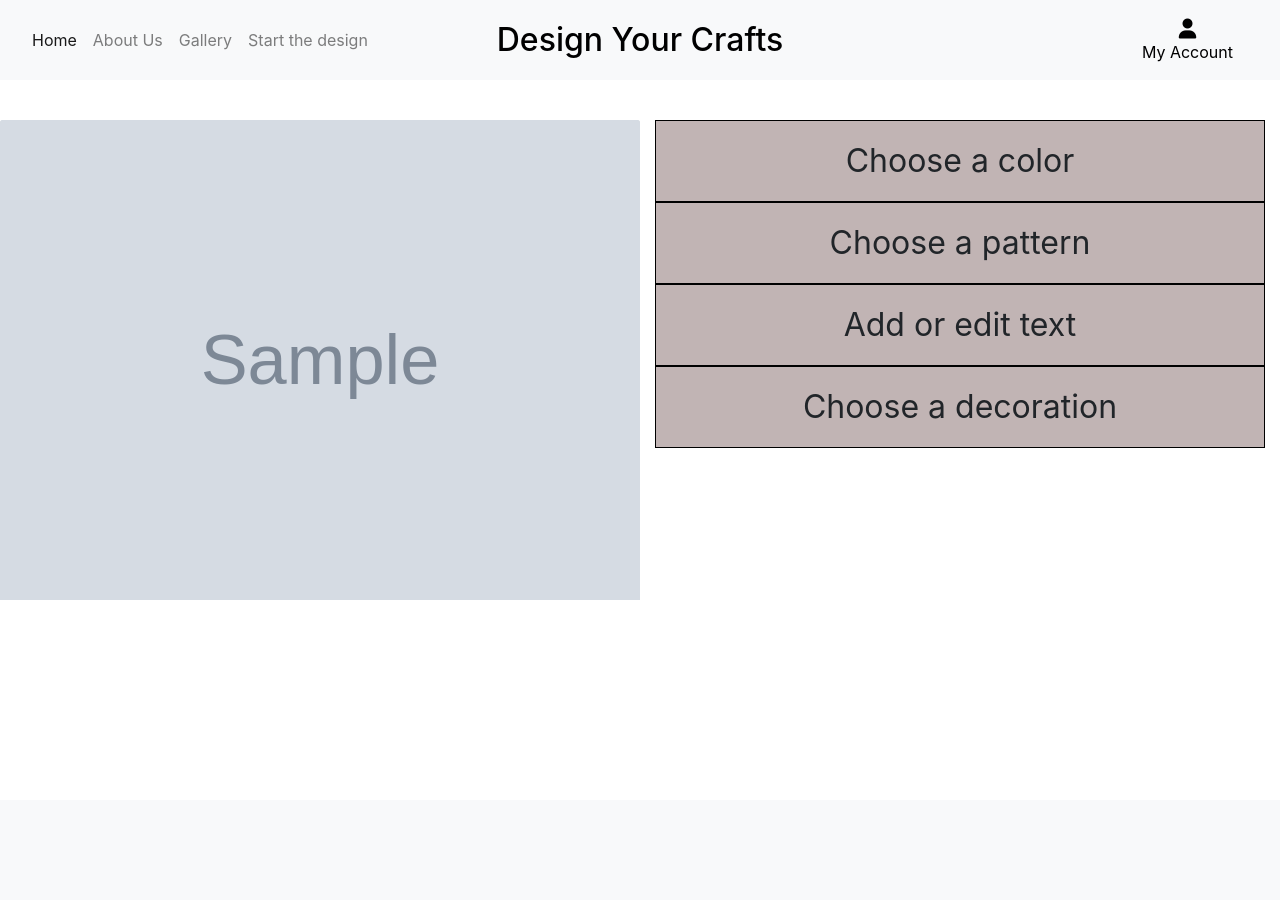
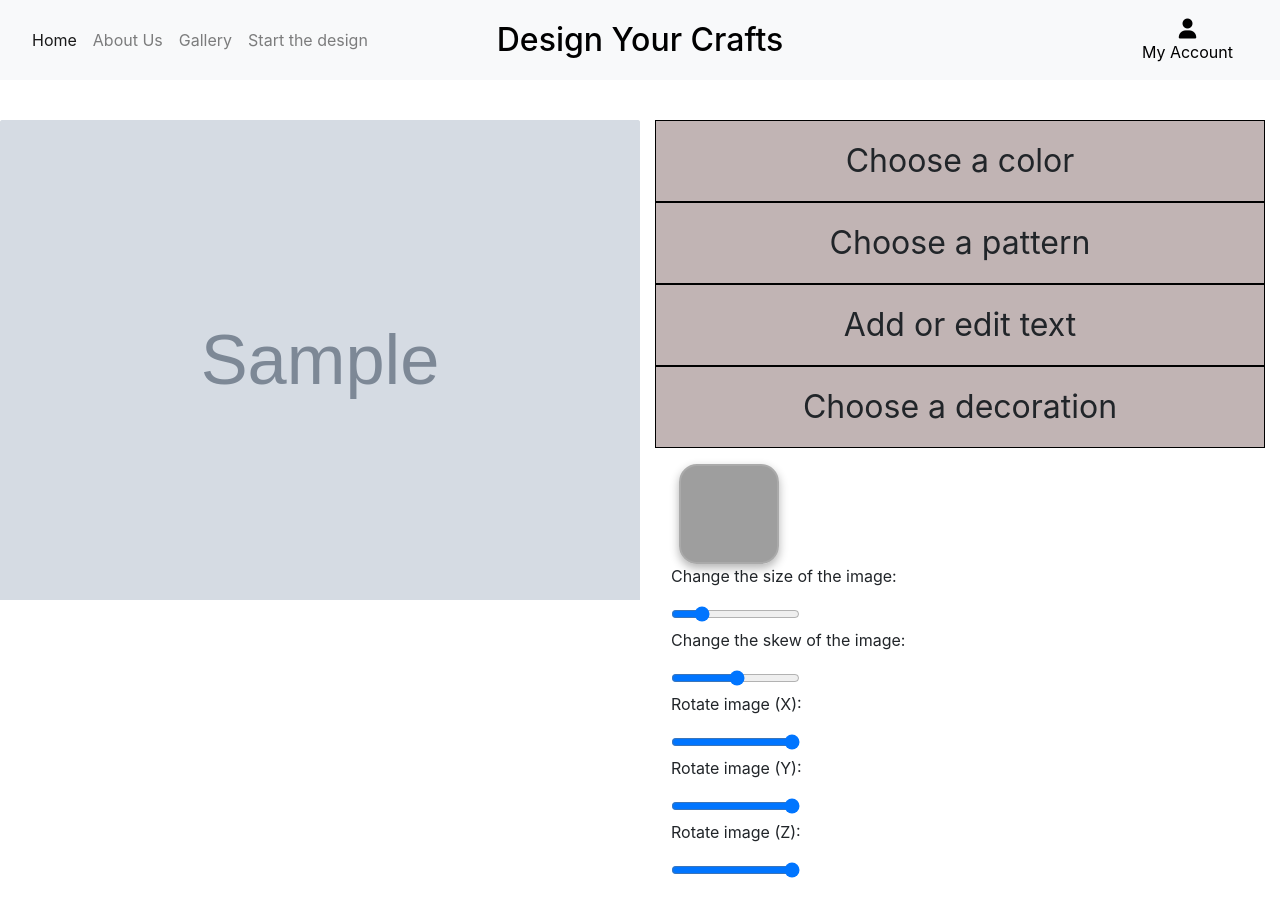
Before and after one commit to natalijabujevic0708/DesignYourCrafts, a Django app: page /products/1 in a window 1280 px wide. Before the commit the page ends 600 px from the top, so only its background shows below. Run offline with Django 3.2, Linux system fonts and the light colour scheme; tables that the repository leaves empty hold one stand-in row (values such as "Sample post"); grey boxes marked "Sample" are stand-in pictures; some libraries are stand-ins or nearby versions; grey boxes are pictures that could not be loaded.

Commit message:
Create new class Decoration

```diff
--- a/products/models.py
+++ b/products/models.py
@@ -36,6 +36,10 @@ class Product(models.Model):
     def __str__(self):
         return self.name
 
+class Decoration(models.Model):
+    sku = models.CharField(max_length=254, null=True, blank=True)
+    href = models.CharField(max_length=1000, null=True, blank=True)
+
 class Pattern(models.Model):
     sku = models.CharField(max_length=254, null=True, blank=True)
     href = models.CharField(max_length=1000, null=True, blank=True)
--- a/products/templates/products/design_product.html
+++ b/products/templates/products/design_product.html
@@ -38,8 +38,13 @@
             {% endif %}
             <!--Input text -->
             <div id="text_area_div">
-                <span id="close">x</span>
+                <span id="close_textarea" class="close">x</span>
                 <textarea id="textarea">INPUT TEXT HERE</textarea>
+            </div>
+            <!-- Decoration-->
+            <div id="chosen_decoration_div">
+                <span id="close_decoration" class="close">x</span>
+                <img class="chosen_decoration" src="" alt="Chosen Decoration">
             </div>
         </div>
         <div class="col-lg-6">
@@ -79,14 +84,12 @@
                     </select>
                 </div>
             </div>
-
+            <!--Options - decorations -->
             <div id="decorations_title" class="titles"> Choose a decoration </div>
-            <div id="decoration_options">
-                <div class="decorations">
-                    <img class="decoration"
-                        src="https://encrypted-tbn0.gstatic.com/images?q=tbn%3AANd9GcStI4O_4hwuKCTQC7QuOWlEI1gW8A0J7u29Sw&usqp=CAU"
-                        alt="">
-                </div>
+            <div id="decorations">
+                {% for decoration in decorations %}
+                <div class="decoration" id="{{ decoration.sku }}" title="{{ decoration.href }}"></div>
+                {% endfor %}
                 <div>
                     <p>Change the size of the image: </p>
                     <input id="image_size_slide" type="range" min="1" max="1000" value="200">
--- a/products/views.py
+++ b/products/views.py
@@ -1,5 +1,5 @@
 from django.shortcuts import render, get_object_or_404
-from .models import Product, Color, Pattern
+from .models import Product, Color, Pattern, Decoration
 
 # Create your views here.
 def all_products(request):
@@ -21,11 +21,13 @@ def design_product(request, product_id):
     product = get_object_or_404(Product, pk=product_id)
     colors = Color.objects.all()
     patterns = Pattern.objects.all()
+    decorations = Decoration.objects.all()
 
     context = {
         'product': product,
         'colors': colors,
         'patterns': patterns,
+        'decorations' : decorations
     }
 
     return render(request, 'products/design_product.html', context)
--- a/static/css/base.css
+++ b/static/css/base.css
@@ -3,6 +3,9 @@
 body, html {
   margin: 0;
   padding: 0;
+}
+
+body, html, .chosen_decoration, textarea {
   height: 100%;
   width: 100%;
 }
@@ -34,11 +37,11 @@ body, html {
   min-height: 60vh;
 }
 
-#container, #text_area_div {
+#container, #text_area_div, #chosen_decoration_div {
   position: relative;
 }
 
-#lock_image, .colors, .patterns, .font_family, .slide_container, #text_area_div, .font_family, .decorations {
+#lock_image, .colors, .patterns, .font_family, .slide_container, #text_area_div, .font_family, .decorations, #chosen_decoration_div {
   z-index: 3;
 }
 
@@ -59,11 +62,11 @@ body, html {
   height: auto;
 }
 
- .colors, .patterns{
+.colors, .patterns, #decorations, #chosen_decoration_div, #text_area_div, .titles {
   padding: 2vh;
 }
 
-.color, .pattern {
+.color, .pattern, .decoration {
   margin-left: 0.5em;
   border-radius: 18px;
   box-shadow: 0px 4px 10px rgba(0, 0, 0, 0.3);
@@ -75,34 +78,36 @@ body, html {
   width: 36px;
 }
 
-.color, .pattern, #text_area_div {
+.color, .pattern, #text_area_div, .decoration, #chosen_decoration_div {
   cursor: pointer;
 }
 
-.pattern {
+.pattern, .decoration {
   background-position: center;
   background-size: contain;
   height: 100px;
   width: 100px;
 }
 
-#text_area_div, .colors, .patterns, #text_options, #decoration_options {
-  display: none
+.decoration {
+  background-size: cover !important;
+}
+
+#text_area_div, .colors, .patterns, #text_options, #decoration_options, #chosen_decoration_div, .close {
+  display: none;
 }
 
 textarea {
-  height: 100%;
-  width: 100%;
   resize: both;
   background: transparent;
   border: transparent;
   margin: 10px;
   font-size: 30px;
 }
-#close {
-  display: none;
-  padding:2px 5px;
-  background:#ccc;
+
+.close {
+  padding: 2px 5px;
+  background: #ccc;
 }
 
 .decorations {
@@ -113,6 +118,5 @@ textarea {
   background-color: #b9aaaae0;
   text-align: center;
   font-size: 4vh;
-  padding: 2vh;
   border: 1px solid black;
 }
--- a/static/js/apply_design.js
+++ b/static/js/apply_design.js
@@ -27,3 +27,17 @@ function changePattern(e) {
   // set the url
   overlay.style.fill = `url(#${url_pattern})`;
 }
+
+// Click on a decoration
+var el = document.getElementsByClassName("decoration");
+for (var i = 0; i < el.length; i++) {
+  el[i].onclick = applyDecoration;
+}
+
+function applyDecoration(e) {
+  // get the url
+  let src_decoration = e.target.getAttribute("title");
+  // display decoration
+  document.getElementsByClassName("chosen_decoration")[0].src = src_decoration;
+  document.getElementById("chosen_decoration_div").style.display = "block";
+}
--- a/static/js/edit_options.js
+++ b/static/js/edit_options.js
@@ -1,6 +1,6 @@
 //Draggable functionality
 $(function () {
-    $('#text_area_div, .decorations').draggable()
+    $('#text_area_div, .chosen_decoration').draggable()
 });
 
 //Change font-size
@@ -16,22 +16,25 @@ $('#font_family').on('input', function () {
 });
 
 // Close functionality
-$("#text_area_div").mouseenter(function () {
-    $('#close').css("display", "inline-block")
+$("#text_area_div, #chosen_decoration_div").mouseenter(function () {
+    $('.close').css("display", "inline-block")
 });
-$("#text_area_div").mouseleave(function () {
-    $('#close').css("display", "none")
+$("#text_area_div, #chosen_decoration_div").mouseleave(function () {
+    $('.close').css("display", "none")
 });
-$("#close").click(function () {
+$("#close_textarea").click(function () {
     $('#text_area_div').css("display", "none")
+});
+$("#close_decoration").click(function () {
+    $('#chosen_decoration_div').css("display", "none")
 });
 
 
 //Resize decoration
 $('#image_size_slide').on('input', function () {
     slide_value = parseInt($('#image_size_slide').val())
-    $('.decoration').css("height", slide_value);
-    $('.decoration').css("width", slide_value);
+    $('.chosen_decoration').css("height", slide_value);
+    $('.chosen_decoration').css("width", slide_value);
 });
 
 // Decorations edit
@@ -46,7 +49,7 @@ transformSkew = 'skew(0deg)'
 $('#image_skew_slide').on('input', function () {
     slide_value = parseInt($('#image_skew_slide').val())
     transformSkew = 'skew(' + slide_value + 'deg)';
-    $('.decoration').css('transform', `${transformY} ${transformZ} ${transformSkew} ${transformX}`);
+    $('.chosen_decoration').css('transform', `${transformY} ${transformZ} ${transformSkew} ${transformX}`);
     return transformSkew
 });
 
@@ -54,7 +57,7 @@ $('#image_skew_slide').on('input', function () {
 $('#image_rotateX_slide').on('input', function () {
     slide_value = parseInt($('#image_rotateX_slide').val())
     transformX = 'rotateX(' + slide_value + 'deg)';
-    $('.decoration').css('transform', `${transformY} ${transformZ} ${transformSkew} ${transformX}`);
+    $('.chosen_decoration').css('transform', `${transformY} ${transformZ} ${transformSkew} ${transformX}`);
     return transformX
 });
 
@@ -62,7 +65,7 @@ $('#image_rotateX_slide').on('input', function () {
 $('#image_rotateY_slide').on('input', function () {
     slide_value = parseInt($('#image_rotateY_slide').val())
     transformY = 'rotateY(' + slide_value + 'deg)';
-    $('.decoration').css('transform', `${transformY} ${transformZ} ${transformSkew} ${transformX}`);
+    $('.chosen_decoration').css('transform', `${transformY} ${transformZ} ${transformSkew} ${transformX}`);
     return transformY
 
 });
@@ -71,6 +74,6 @@ $('#image_rotateY_slide').on('input', function () {
 $('#image_rotateZ_slide').on('input', function () {
     slide_value = parseInt($('#image_rotateZ_slide').val())
     transformZ = 'rotateZ(' + slide_value + 'deg)';
-    $('.decoration').css('transform', `${transformY} ${transformZ} ${transformSkew} ${transformX}`);
+    $('.chosen_decoration').css('transform', `${transformY} ${transformZ} ${transformSkew} ${transformX}`);
     return transformZ
 });
--- a/static/js/set_backgrounds.js
+++ b/static/js/set_backgrounds.js
@@ -19,5 +19,15 @@ function patterns_background() {
     }
 
 }
+
+function decorations_background() {
+    const decorations = document.getElementsByClassName("decoration");
+    for (i = 0; i < decorations.length; i++) {
+        this_el = document.getElementsByClassName("decoration")[i]
+        href_value = this_el.getAttribute("title");
+        this_el.style.background = `url(${href_value})`;
+    }
+}
+decorations_background()
 colors_background()
 patterns_background()
--- a/static/js/sliding.js
+++ b/static/js/sliding.js
@@ -11,6 +11,6 @@ $(document).ready(function () {
         $("#text_area_div").show()
     });
     $("#decorations_title").click(function () {
-        $("#decoration_options").slideToggle("slow");
+        $("#decorations").slideToggle("slow");
     });
 });
```
Also changed, not shown: products/admin.py (+7 -1 lines), products/migrations/0006_decoration.py (added). Lines whose indentation alone changed are shown as unchanged.
